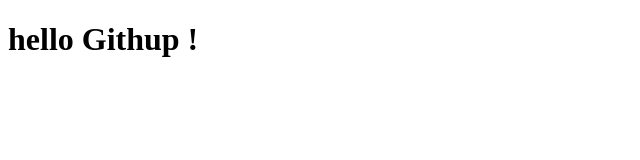
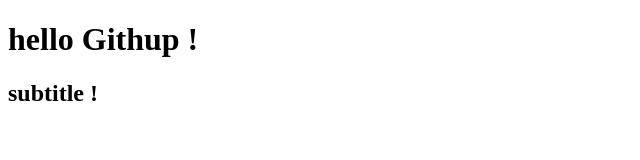
Before and after one commit to shinwokkang/githup_test, a plain HTML site: page index.html in a window 1280 px wide. Shown: the whole page, without its empty margins (0-640 px from the left). Drawn offline with Linux system fonts and the light colour scheme.

Commit message:
[update] h2 추가

```diff
--- a/index.html
+++ b/index.html
@@ -7,5 +7,6 @@
 </head>
 <body>
     <h1>hello Githup !</h1>
+    <h2>subtitle !</h2>
 </body>
 </html>
```
